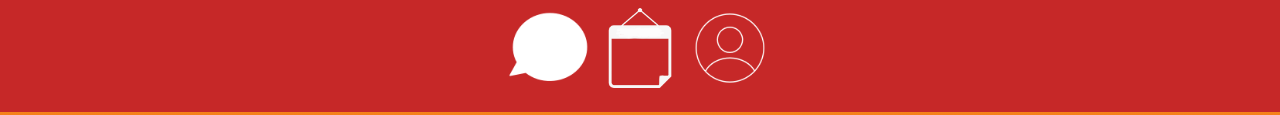
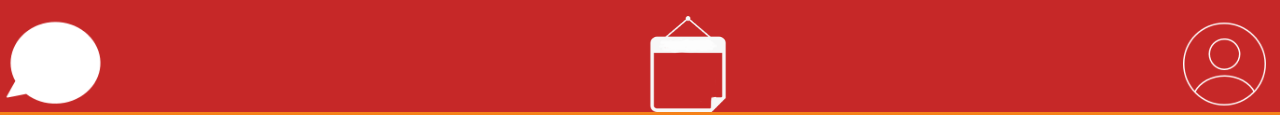
Before and after one commit to GAW-CODE/Wildcat-web, a plain HTML site: page public/announce.html in a window 1280 px wide. Shown: the part 688-803 px from the top of the page. Drawn offline with Linux system fonts and the light colour scheme.

Commit message:
Separated icons and fixed their locations relative to the div container

```diff
--- a/public/announce.css
+++ b/public/announce.css
@@ -18,6 +18,7 @@ body {
 }
 
 #navbar {
+    position:relative;
     width: 100%;
     height: 12vh;
     background-color: #c62828;
@@ -84,21 +85,26 @@ body {
 }
 
 #profileIcon{
-    bottom: 0;
-    left:0;
+    position:absolute;
+    right:0px;
+    bottom: 0px;
     width:auto;
-    height:10vh;
+    height:12vh;
 }
 
 #calendar{
-    bottom: 0;
-    height:10vh;
+    position:absolute;
+    bottom: 0px;
+    height:12vh;
     width:auto;
+    vertical-align: middle;
     text-align:center;
 }
 
 #chat{
-    bottom: 0;
-    height:10vh;
+    position:absolute;
+    left:0px;
+    bottom: 0px;
+    height:12vh;
     width:auto;
 }
```
Also changed, not shown: public/announce.html (+0 -1 lines).
